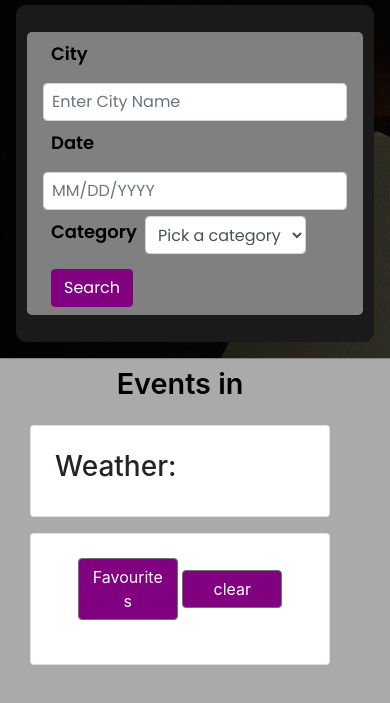
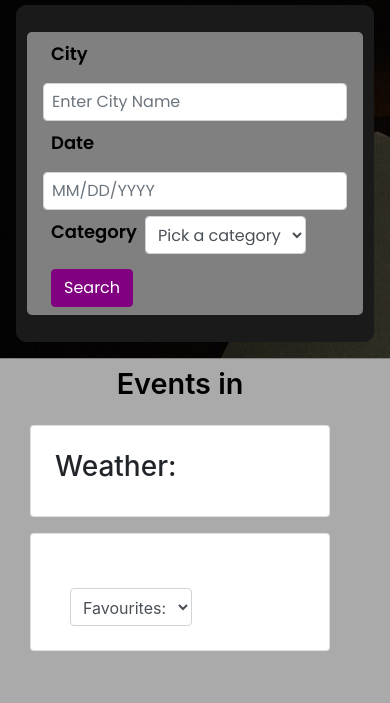
Before and after one commit to samurwin/the-last-minute-planner, a plain HTML site: page index.html in a window 390 px wide. Shown: the part 87-790 px from the top of the page. Drawn offline with nearby package versions, Linux system fonts and the light colour scheme.

Commit message:
made suggested changes to favourites btn

```diff
--- a/assets/js/script.js
+++ b/assets/js/script.js
@@ -217,12 +217,18 @@ $('#drop-down').on('click', function(){
 })
 
 var displayFav = function(){
+    console.log(displayFav);
     var toGetEventName = JSON.parse( localStorage.getItem('favouriteEvents'))
     //console.log(toGetEventName);
 
     for (i = 0; i < toGetEventName.length; i ++) {
         createFavourite(i, toGetEventName);
     }
+
+    var clearLinkEl = $('<buttons></buttons>')
+    .addClass('btn btn-link')
+    .text('Clear')
+    $('#dropdown-container1').append(clearLinkEl);
 }
 
 var createFavourite = function(i, toGetEventName){
@@ -231,14 +237,14 @@ var createFavourite = function(i, toGetEventName){
     .addClass('col-11 border border-dark p-2 m-2 cardEl')
     .text(toGetEventName[i].name+  ":" + "  " +  toGetEventName[i].time)
    $('#display-btn').append(cardEl);
+
+
 }
 
-
-$("#clr-btn").on("click",function() {
+$("#clearLinkEl").on("click",function() {
 
     $('#display-btn').html("");
     localStorage.removeItem('favouriteEvents');
 })
 
-displayFav();
 displayFavourites();
--- a/index.html
+++ b/index.html
@@ -72,15 +72,13 @@
                         <button type="button" class="btn btn-link" id="clear_fav">Clear</button>
                     </div>
                 </div>
-                <div id="favourite-events1" class="col-lg-12 col-12 card mt-3 p-4 d-sm-none d-block order-xs-2">
-                    <div class="fav-clr-btn">
-                        <button class=" col-5 btn btn-outline-secondary buttons  save" id="drop-down" type="button" >
-                            Favourites
-                        </button>
-                        <button class="col-5 btn btn-outline-secondary buttons " id="clr-btn" type="button" >
-                            clear
-                        </button>
-                    </div>
+                <div id="favourite-events" class="col-lg-12 col-12 card mt-3 p-4 d-sm-none d-block order-xs-2">
+                    <label for="filter-search" class="p-2 form-label"></label>
+                        <div id="dropdown-container1" class="col-10">
+                            <select name="filter-favourites" class="search-category form-control col-10 p-2" id="drop-down" type="button">
+                                <option value="" disabled selected>Favourites:</option>
+                            </select>
+                        </div>
                     <div class=" row justify-content-between align-items-center fav-dis" id="display-btn"></div>
                 </div>
             </div>
```
